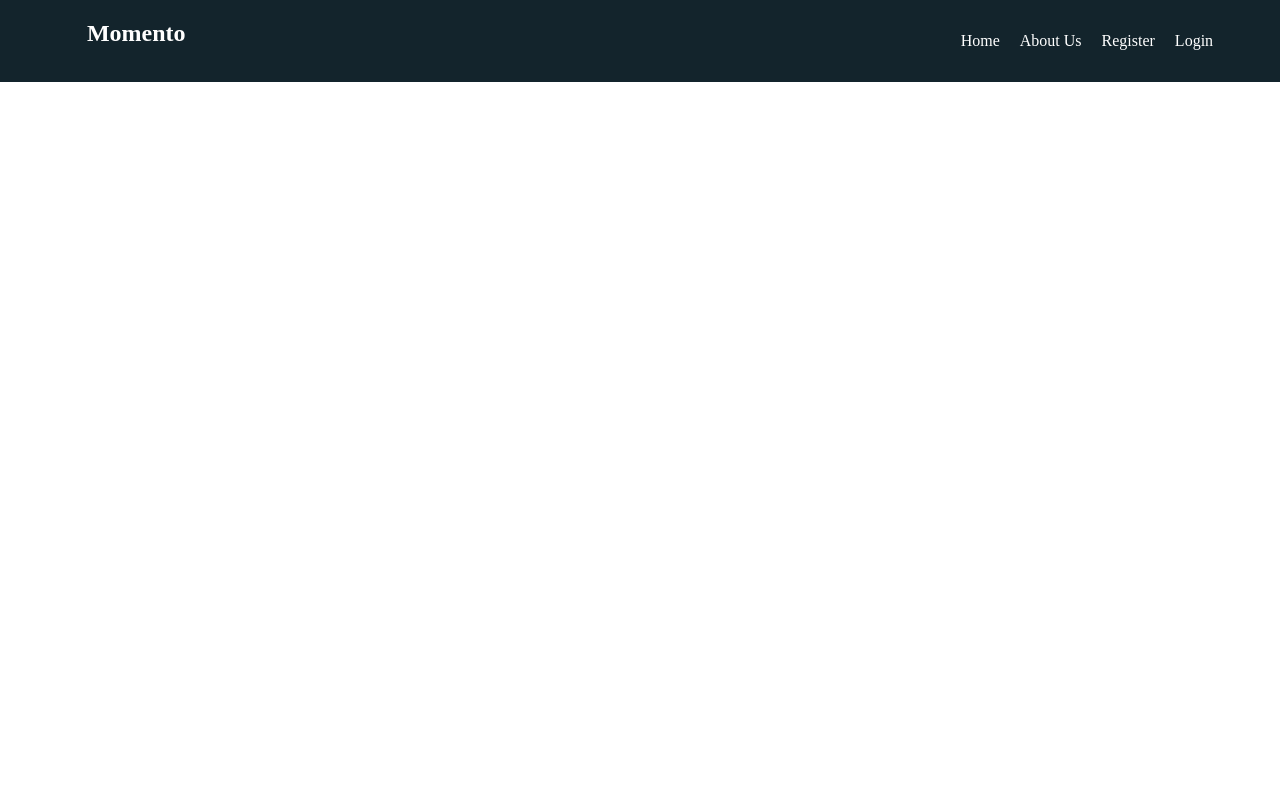
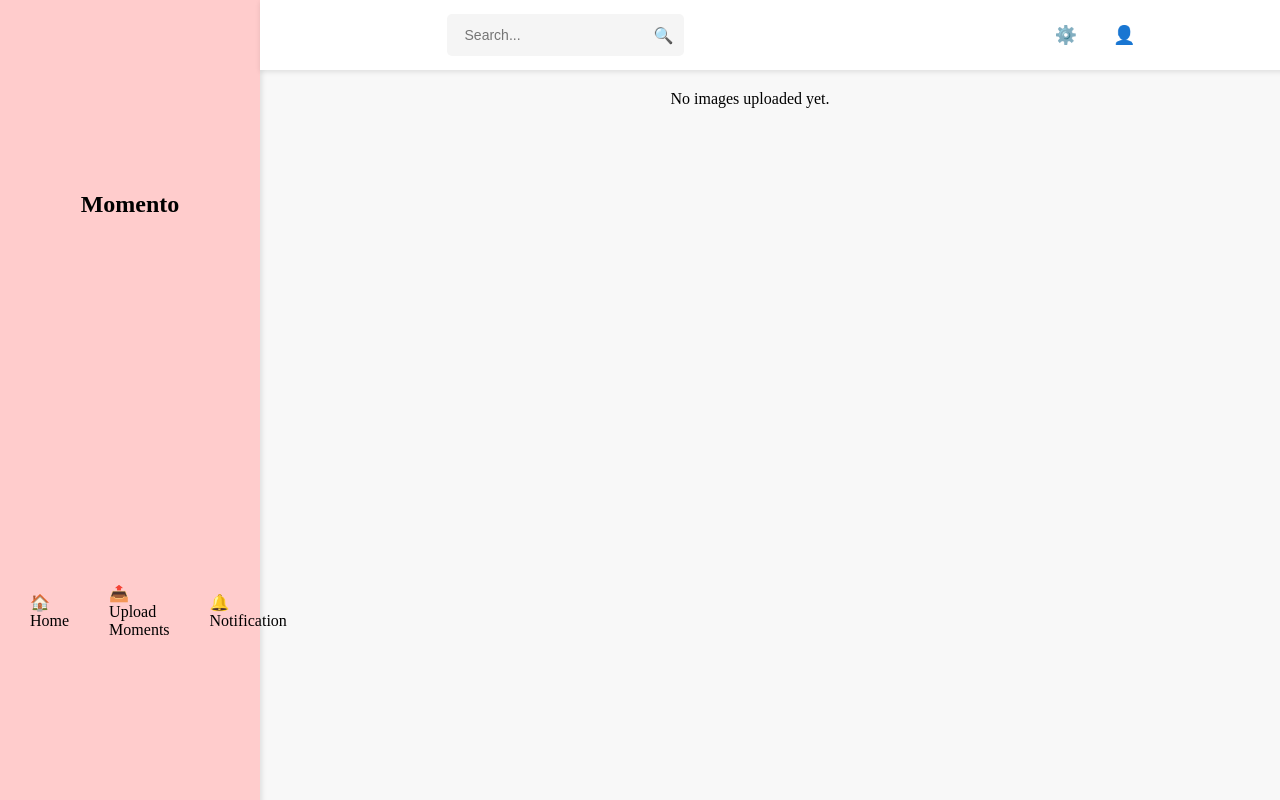
Before and after one commit to ririkarawal/Momento-Frontend, a React (Vite) app: page /dashboard in a window 1280 px wide. Built offline with nearby package versions, Linux system fonts and the light colour scheme.

Commit message:
made dashboard

```diff
--- a/src/Components/Header.jsx
+++ b/src/Components/Header.jsx
@@ -10,6 +10,8 @@ const Header = () => {
         <li><Link to="/about">About Us</Link></li>
         <li><Link to="/register">Register</Link></li>
         <li><Link to="/login">Login</Link></li>
+        <li><Link to="/dashboard">Dashboard</Link></li>
+
       </ul>
     </nav>
   );
--- a/src/Components/Login.jsx
+++ b/src/Components/Login.jsx
@@ -1,7 +1,6 @@
   import "./../styles/Login.css";
   import { Link } from "react-router-dom";
   import "./../styles/Header.css";
-
   const Login = () => {
     return (
       <div className="login-container">
--- a/src/Components/Register.jsx
+++ b/src/Components/Register.jsx
@@ -1,6 +1,7 @@
 import "./../styles/Register.css";
 import { Link } from "react-router-dom";
 import "./../styles/Header.css";
+
 const Register = () => {
   return (
     <div className="register-container">
--- /dev/null
+++ b/src/Components/dashboard.jsx
@@ -0,0 +1,88 @@
+import { useState } from "react";
+import "./../styles/Dashboard.css";
+
+export default function Dashboard() {
+  const [profileDropdown, setProfileDropdown] = useState(false);
+  const [filterDropdown, setFilterDropdown] = useState(false);
+  const [images, setImages] = useState([]);
+
+  const handleFileUpload = (event) => {
+    const files = Array.from(event.target.files);
+    const newImages = files.map((file) => URL.createObjectURL(file));
+    setImages([...images, ...newImages]);
+  };
+
+  return (
+    <div className="dashboard">
+      {/* Sidebar */}
+      <div className="sidebar">
+        <h2>Momento</h2>
+        <nav className="nav-links">
+          <a href="#">🏠 Home</a>
+          <label htmlFor="upload-input" className="upload-btn">📤 Upload Moments</label>
+          <input
+            type="file"
+            id="upload-input"
+            multiple
+            accept="image/*"
+            onChange={handleFileUpload}
+            style={{ display: "none" }}
+          />
+          <a href="#">🔔 Notification</a>
+        </nav>
+      </div>
+
+      {/* Main Content */}
+      <div className="main-content">
+        {/* Header */}
+        <div className="header">
+          <div className="search-bar">
+            <input type="text" placeholder="Search..." />
+            <span>🔍</span>
+          </div>
+
+          {/* Icons Section */}
+          <div className="icons">
+            {/* Filter Icon */}
+            <div className="icon" onClick={() => setFilterDropdown(!filterDropdown)}>
+              ⚙️
+              {filterDropdown && (
+                <div className="dropdown">
+                  <a href="#">Filter 1</a>
+                  <a href="#">Filter 2</a>
+                  <a href="#">Filter 3</a>
+                </div>
+              )}
+            </div>
+
+            {/* Profile Icon */}
+            <div className="icon" onClick={() => setProfileDropdown(!profileDropdown)}>
+              👤
+              {profileDropdown && (
+                <div className="dropdown">
+                  <a href="#">Profile</a>
+                  <a href="#">Settings</a>
+                  <a href="#">Logout</a>
+                </div>
+              )}
+            </div>
+          </div>
+        </div>
+
+        {/* Image Grid */}
+        <div className="grid">
+          {images.length > 0 ? (
+            images.map((src, index) => (
+              <div className="box" key={index}>
+                <img src={src} alt={`Uploaded ${index}`} />
+                <p>User {index + 1}</p>
+              </div>
+            ))
+          ) : (
+            <p className="no-images">No images uploaded yet.</p>
+          )}
+        </div>
+      </div>
+    </div>
+  );
+}
--- /dev/null
+++ b/src/Styles/dashboard.css
@@ -0,0 +1,203 @@
+/* Dashboard Layout */
+.dashboard {
+  display: flex;
+  height: 100vh;
+  background-color: #f8f8f8;
+}
+
+/* Sidebar - Fixed on Left */
+.sidebar {
+  position: fixed;
+  top: 0;
+  left: 0;
+  width: 220px;
+  height: 100vh; /* Full height */
+  background-color: #ffcccc;
+  padding: 20px;
+  display: flex;
+  flex-direction: column;
+  gap: 15px;
+  box-shadow: 2px 0px 5px rgba(0, 0, 0, 0.1);
+}
+
+/* Navigation Links */
+.nav-links a, .upload-btn {
+  display: block;
+  color: #000;
+  text-decoration: none;
+  font-size: 16px;
+  font-weight: 500;
+  padding: 10px;
+  border-radius: 5px;
+  transition: background 0.3s ease-in-out;
+  cursor: pointer;
+}
+
+.upload-btn {
+  background: none;
+  border: none;
+  cursor: pointer;
+}
+
+.nav-links a:hover, .upload-btn:hover {
+  background: rgba(255, 255, 255, 0.3);
+}
+
+/* Header - Fixed at Top */
+.header {
+  position: fixed;
+  top: 0;
+  left: 260px; /* Matches sidebar width */
+  width: calc(100% - 220px);
+  height: 60px;
+  background-color: #ffffff;
+  display: flex;
+  justify-content: space-between;
+  align-items: center;
+  padding: 5px;
+  box-shadow: 0px 2px 5px rgba(0, 0, 0, 0.1);
+  z-index: 100; /* Keeps header on top */
+}
+
+/* Search Bar */
+.search-bar {
+  display: flex;
+  align-items: center;
+  background: #f5f5f5;
+  padding: 5px 10px;
+  border-radius: 5px;
+}
+
+.search-bar input {
+  padding: 8px;
+  border: none;
+  background: transparent;
+  outline: none;
+  font-size: 14px;
+}
+
+/* Icons Section */
+.icons {
+  display: flex;
+  align-items: center;
+  gap: 20px;
+}
+
+.icon {
+  position: relative;
+  cursor: pointer;
+  padding: 8px;
+  font-size: 18px;
+  border-radius: 5px;
+  transition: background 0.3s ease-in-out;
+}
+
+.icon:hover {
+  background: rgba(0, 0, 0, 0.05);
+}
+
+/* Dropdown */
+.dropdown {
+  position: absolute;
+  top: 35px;
+  left: 0;
+  background-color: #ffffff;
+  border: 1px solid #ccc;
+  box-shadow: 0px 2px 8px rgba(0, 0, 0, 0.1);
+  border-radius: 5px;
+  width: 160px;
+  z-index: 10;
+}
+
+.dropdown a {
+  display: block;
+  padding: 10px;
+  color: #000;
+  text-decoration: none;
+  font-size: 14px;
+}
+
+.dropdown a:hover {
+  background-color: #f0f0f0;
+}
+
+
+/* Main Content - Adjust for Fixed Sidebar & Header */
+.main-content {
+    flex-grow: 1;
+    padding: 20px;
+    padding-top: 70px; /* Prevent content from being hidden behind the fixed header */
+    margin-left: 220px; /* Adjust for fixed sidebar */
+    overflow-y: auto;
+    height: 100vh;
+    box-sizing: border-box;
+}
+
+/* Grid System */
+.grid {
+  display: grid;
+  grid-template-columns: repeat(auto-fit, minmax(200px, 1fr));
+  gap: 15px;
+  margin-top: 20px;
+}
+
+/* Image Box */
+.box {
+  background-color: #e0e0e0;
+  border: 1px solid #ccc;
+  height: 180px;
+  display: flex;
+  flex-direction: column;
+  align-items: center;
+  justify-content: center;
+  border-radius: 8px;
+  transition: transform 0.3s ease-in-out;
+}
+
+.box img {
+  max-width: 100%;
+  max-height: 150px;
+  object-fit: cover;
+  border-radius: 5px;
+}
+
+.box:hover {
+  transform: scale(1.05);
+}
+
+/* Responsive Design */
+@media (max-width: 1024px) {
+  .header {
+      left: 180px;
+      width: calc(100% - 180px);
+  }
+  .grid {
+      grid-template-columns: repeat(2, 1fr);
+  }
+}
+
+@media (max-width: 768px) {
+  .sidebar {
+      width: 180px;
+      padding: 15px;
+  }
+
+  .nav-links a {
+      font-size: 14px;
+  }
+
+  .header {
+      left: 180px;
+      width: calc(100% - 180px);
+      flex-direction: column;
+      align-items: flex-start;
+  }
+
+  .main-content {
+      margin-left: 180px; /* Adjust for smaller sidebar width */
+  }
+
+  .grid {
+      grid-template-columns: 1fr;
+  }
+}
--- a/src/main.jsx
+++ b/src/main.jsx
@@ -1,22 +1,35 @@
 import { StrictMode } from 'react';
 import { createRoot } from 'react-dom/client';
-import { BrowserRouter as Router, Routes, Route } from 'react-router-dom';
+import { BrowserRouter as Router, Routes, Route, useLocation } from 'react-router-dom';
 import './index.css';
-import Header from './Components/Header'; // Import Header
 import LandingPage from './Components/LandingPage';
 import Login from './Components/Login';
 import Register from './Components/Register';
+import Dashboard from './Components/dashboard';
+import Header from './Components/Header';
+
+const App = () => {
+  const location = useLocation();
+
+  return (
+    <>
+      {/* Hide Header on the Dashboard route */}
+      {location.pathname !== '/dashboard' && <Header />}
+
+      <Routes>
+        <Route path="/" element={<LandingPage />} />
+        <Route path="/login" element={<Login />} />
+        <Route path="/register" element={<Register />} />
+        <Route path="/dashboard" element={<Dashboard />} />
+      </Routes>
+    </>
+  );
+};
 
 createRoot(document.getElementById('root')).render(
   <StrictMode>
     <Router>
-      <Header />
-      <Routes>
-      <Route path="/" element={<LandingPage />} />
-        <Route path="/" element={<Login />} />
-        <Route path="/login" element={<Login />} />
-        <Route path="/register" element={<Register />} />
-      </Routes>
+      <App />
     </Router>
   </StrictMode>
 );
```
